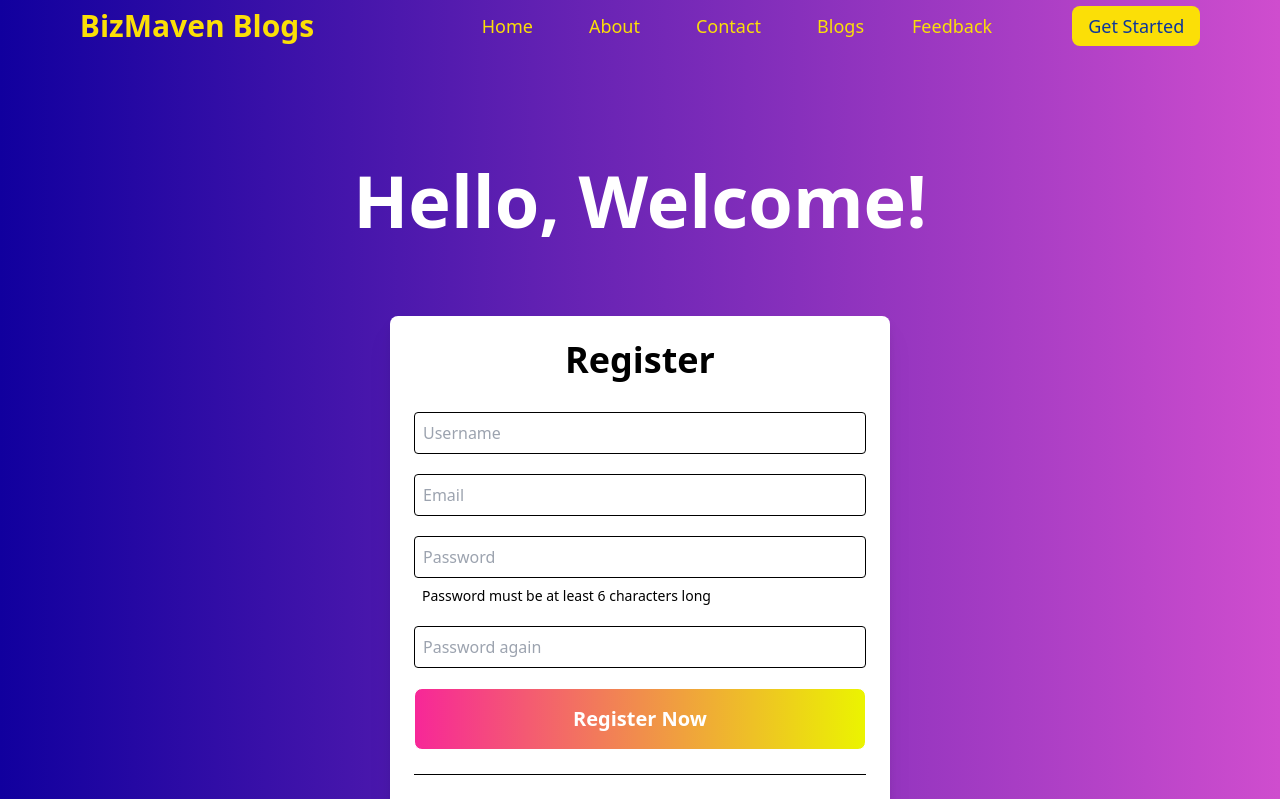
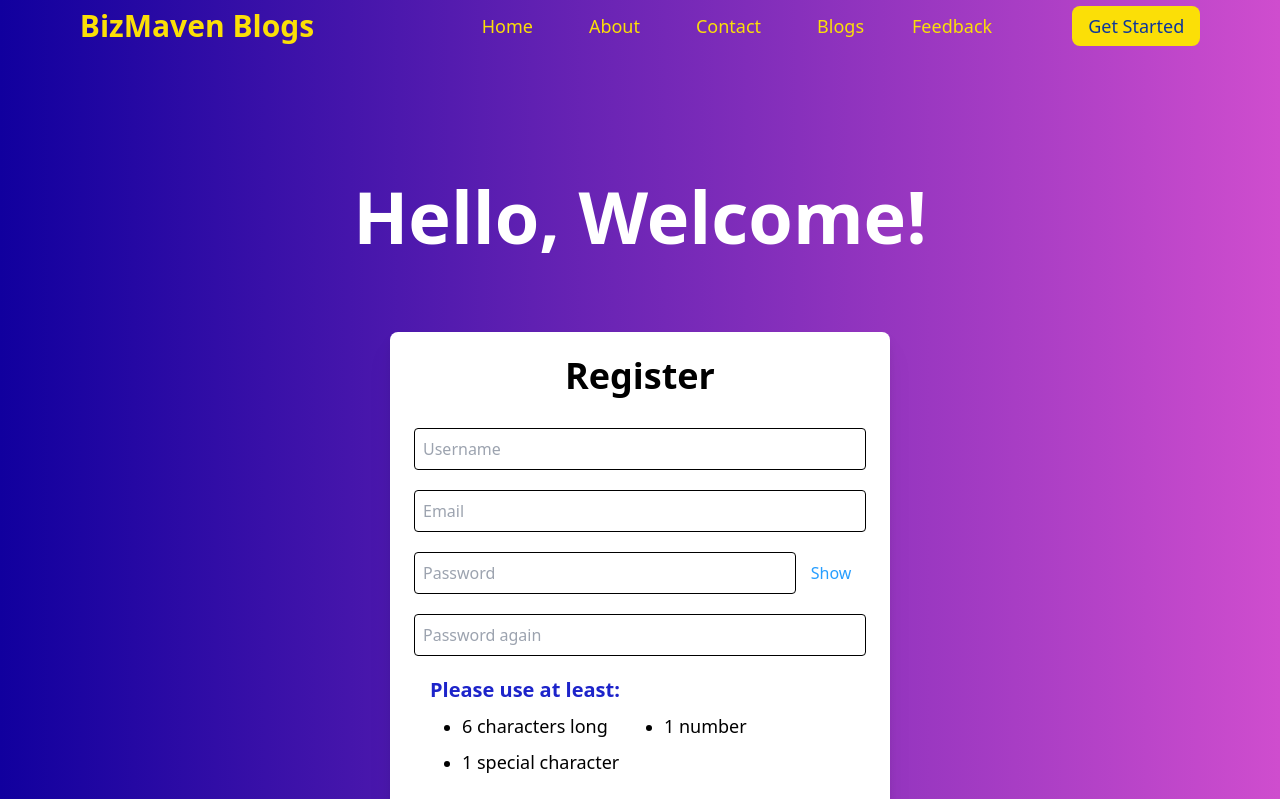
Before and after one commit to BizMavenHub/React-BizMaven-Blogs, a React (Vite) app in the folder client/: page /sign-up in a window 1280 px wide. Shown: the top 799 px of the page. Built offline with nearby package versions, Linux system fonts and the light colour scheme.

Commit message:
add show or hide btn in the login and register form

```diff
--- a/client/src/pages/login/Login_page.jsx
+++ b/client/src/pages/login/Login_page.jsx
@@ -67,9 +67,22 @@ function Login_page() {
     }
   };
 
+  const [showPass, setShowPass] = useState(false);
+
+  const showPassword = () => {
+    const password = document.getElementById("password");
+    if (password.type === "password") {
+      password.type = "text";
+      setShowPass(true);
+    } else {
+      password.type = "password";
+      setShowPass(false);
+    }
+  };
+
   return (
-    <div className="min-h-screen">
-      <h1 className="text-7xl text-white font-poppins font-semibold text-center pt-32 pb-20 mobile:pt-16 mobile:pb-16 mobile:text-4xl">
+    <div className="min-h-[100vh] mt-20">
+      <h1 className="text-7xl text-white font-poppins font-semibold text-center pt-16 pb-20 mobile:pt-16 mobile:pb-16 mobile:text-4xl">
         Hello, Welcome Back!
       </h1>
       <div className="w-[500px] drop-shadow-xl bg-white m-auto p-6 rounded-lg mobile:w-[90%]">
@@ -85,7 +98,7 @@ function Login_page() {
               onChange={handleChange}
             />
           </div>
-          <div className="my-5">
+          <div className="my-5 flex">
             <input
               type="password"
               name="password"
@@ -94,6 +107,21 @@ function Login_page() {
               placeholder="Password"
               onChange={handleChange}
             />
+            {showPass ? (
+              <button
+                className="w-[80px] px-2 text-content-bg font-medium"
+                onClick={showPassword}
+              >
+                Hide
+              </button>
+            ) : (
+              <button
+                className="w-[80px] px-2 text-content-bg font-medium"
+                onClick={showPassword}
+              >
+                Show
+              </button>
+            )}
           </div>
           <div className="error-container">
             {errorMessage && (
--- a/client/src/pages/sign_up/SignUp_page.jsx
+++ b/client/src/pages/sign_up/SignUp_page.jsx
@@ -72,14 +72,29 @@ function SignUp_page() {
     }
   };
 
-  console.log(dataForm);
+  const [showPass, setShowPass] = useState(false);
+
+  const showPassword = () => {
+    const password = document.getElementById("password");
+    const confirmedPassword = document.getElementById("confirmed_password");
+
+    if (password.type === "password" || confirmedPassword.type === "password") {
+      password.type = "text";
+      confirmedPassword.type = "text";
+      setShowPass(true);
+    } else {
+      password.type = "password";
+      confirmedPassword.type = "password";
+      setShowPass(false);
+    }
+  };
 
   return (
-    <div className="min-h-screen mb-4">
-      <h1 className="text-7xl text-white font-poppins font-semibold text-center tablet:pt-20 pt-28 pb-20 mobile:pt-12 mobile:pb-12 mobile:text-4xl">
+    <div className="min-h-[100vh] mt-20">
+      <h1 className="text-7xl text-white font-poppins font-semibold text-center tablet:pt-20 pt-12 pb-20 mobile:pt-12 mobile:pb-12 mobile:text-4xl">
         Hello, Welcome!
       </h1>
-      <div className="w-[500px] drop-shadow-xl bg-white m-auto p-6 rounded-lg mobile:w-[90%]">
+      <div className="w-[500px] drop-shadow-xl bg-white m-auto p-6 rounded-lg mobile:w-[90%] mb-16">
         <h1 className="text-4xl text-center font-bold mb-8">Register</h1>
         <form action="post" onSubmit={handleSubmit}>
           <div className="my-5">
@@ -102,7 +117,7 @@ function SignUp_page() {
               onChange={handleChange}
             />
           </div>
-          <div className="my-5">
+          <div className="my-5 flex">
             <input
               type="password"
               name="password"
@@ -111,9 +126,21 @@ function SignUp_page() {
               placeholder="Password"
               onChange={handleChange}
             />
-            <p className="text-gray mt-2 ml-2 text-sm">
-              Password must be at least 6 characters long
-            </p>
+            {showPass ? (
+              <button
+                className="w-[80px] px-2 text-content-bg font-medium"
+                onClick={showPassword}
+              >
+                Hide
+              </button>
+            ) : (
+              <button
+                className="w-[80px] px-2 text-content-bg font-medium"
+                onClick={showPassword}
+              >
+                Show
+              </button>
+            )}
           </div>
           <div className="my-5">
             <input
@@ -124,6 +151,23 @@ function SignUp_page() {
               placeholder="Password again"
               onChange={handleChange}
             />
+          </div>
+
+          <div className="password-requirement">
+            <h1 className="text-xl mt-4 mb-2 ml-4 font-semibold text-navbar-footer-bg">
+              Please use at least:
+            </h1>
+            <ul className=" list-disc ml-12 grid grid-cols-2">
+              <li>
+                <p className="text-gray mb-2 text-lg">6 characters long</p>
+              </li>
+              <li>
+                <p className="text-gray mb-2 text-lg">1 number</p>
+              </li>
+              <li>
+                <p className="text-gray mb-2 text-lg">1 special character</p>
+              </li>
+            </ul>
           </div>
 
           {errorMessage && (
@@ -151,6 +195,7 @@ function SignUp_page() {
             )}
           </div>
         </form>
+
         <hr className="my-6" />
         <div className="other_options flex justify-around w-full m-auto items-center mt-4">
           <div className="">
```
Also changed, not shown: 2 other files (tests, documents, lock files or other folders).
